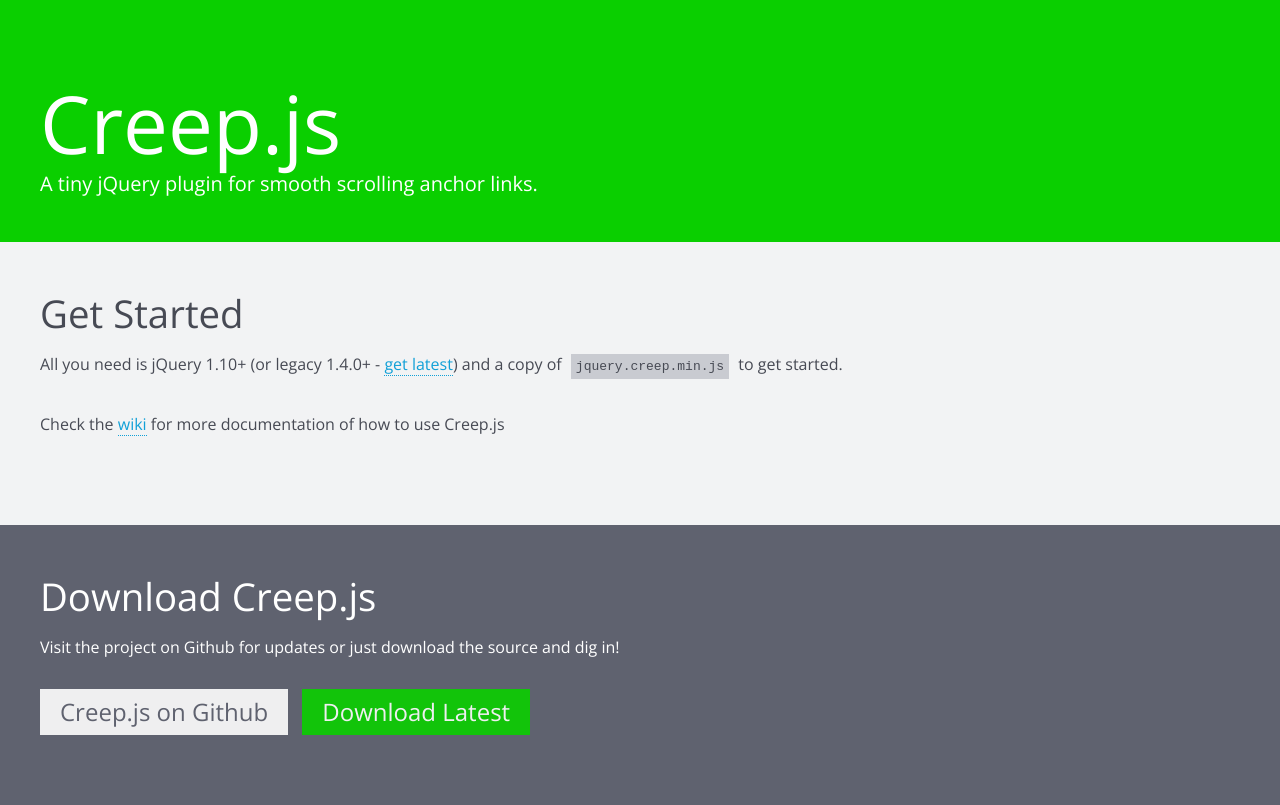
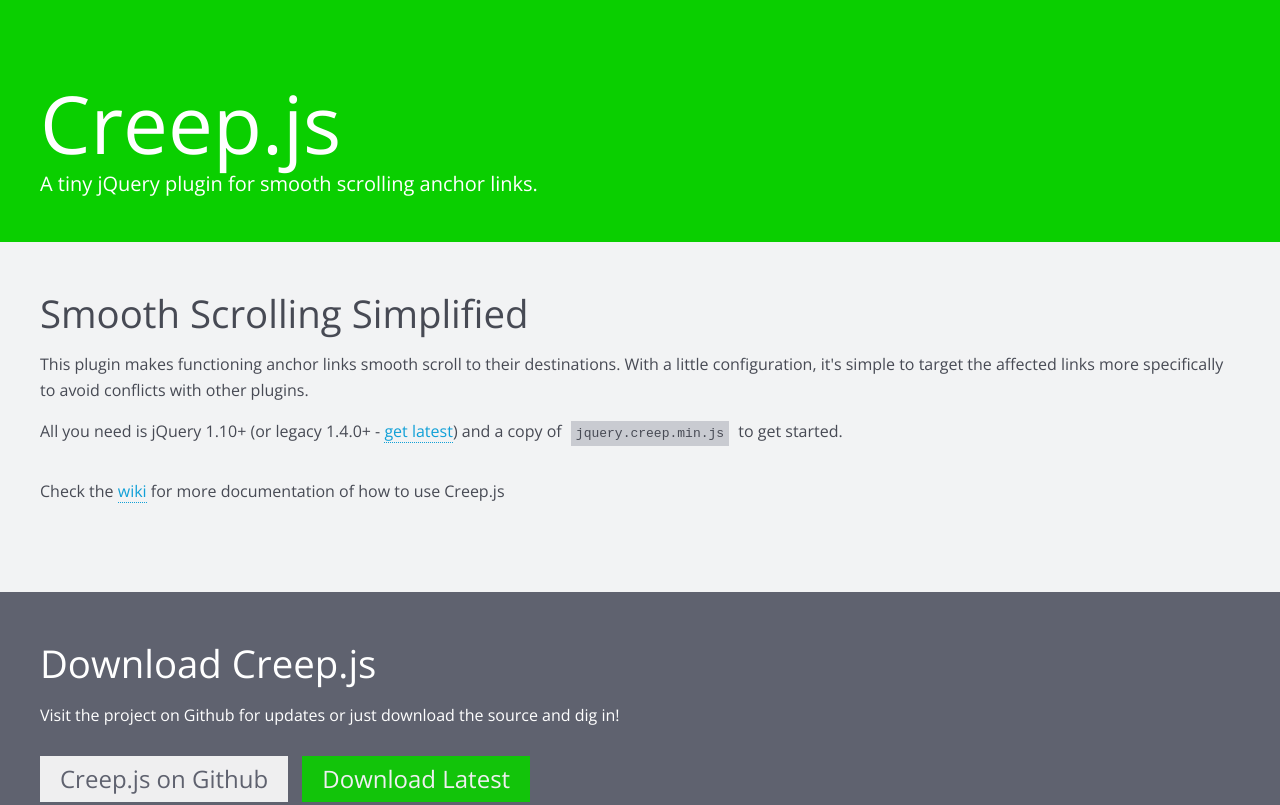
Before and after one commit to jpederson/Creep.js, a website: page index.html in a window 1280 px wide. Shown: the top 805 px of the page. Drawn offline with nearby package versions, Linux system fonts and the light colour scheme.

Commit message:
Added 'contribute' section to the readme and updated intro paragraph on the demo page.

```diff
--- a/index.html
+++ b/index.html
@@ -7,8 +7,10 @@
 
 	<div class="header green">
 		<div class="wrap">
+
 			<h1>Creep.js</h1>
 			<h3>A tiny jQuery plugin for smooth scrolling anchor links.</h3>
+
 		</div>
 	</div>
 
@@ -16,7 +18,8 @@
 	<div class="block grey-lighter" id="intro">
 		<div class="wrap">
 
-			<h2>Get Started</h2>
+			<h2>Smooth Scrolling Simplified</h2>
+			<p>This plugin makes functioning anchor links smooth scroll to their destinations. With a little configuration, it's simple to target the affected links more specifically to avoid conflicts with other plugins.</p>
 			<p>All you need is jQuery 1.10+ (or legacy 1.4.0+ - <a href="http://code.jquery.com" target="_blank">get latest</a>) and a copy of <code>jquery.creep.min.js</code> to get started.</p>
 			<p><script src="https://gist.github.com/jpederson/11232340.js"></script></p>
 			<p>Check the <a href="https://github.com/jpederson/Creep.js/wiki">wiki</a> for more documentation of how to use Creep.js</p>
@@ -38,6 +41,7 @@
 
 	<div class="block green footer">
 		<div class="wrap">
+
 			<h2>About the Author</h2>
 			<div class="fifty">
 				<p>Built with care for <strong>free</strong> by me, <a href="http://jpederson.com" target="_blank">James Pederson</a>.</p>
@@ -56,6 +60,7 @@
 				</form>
 			</div>
 			<div class="clear"></div>
+
 		</div>
 	</div>
 
```
Also changed, not shown: README.md.
